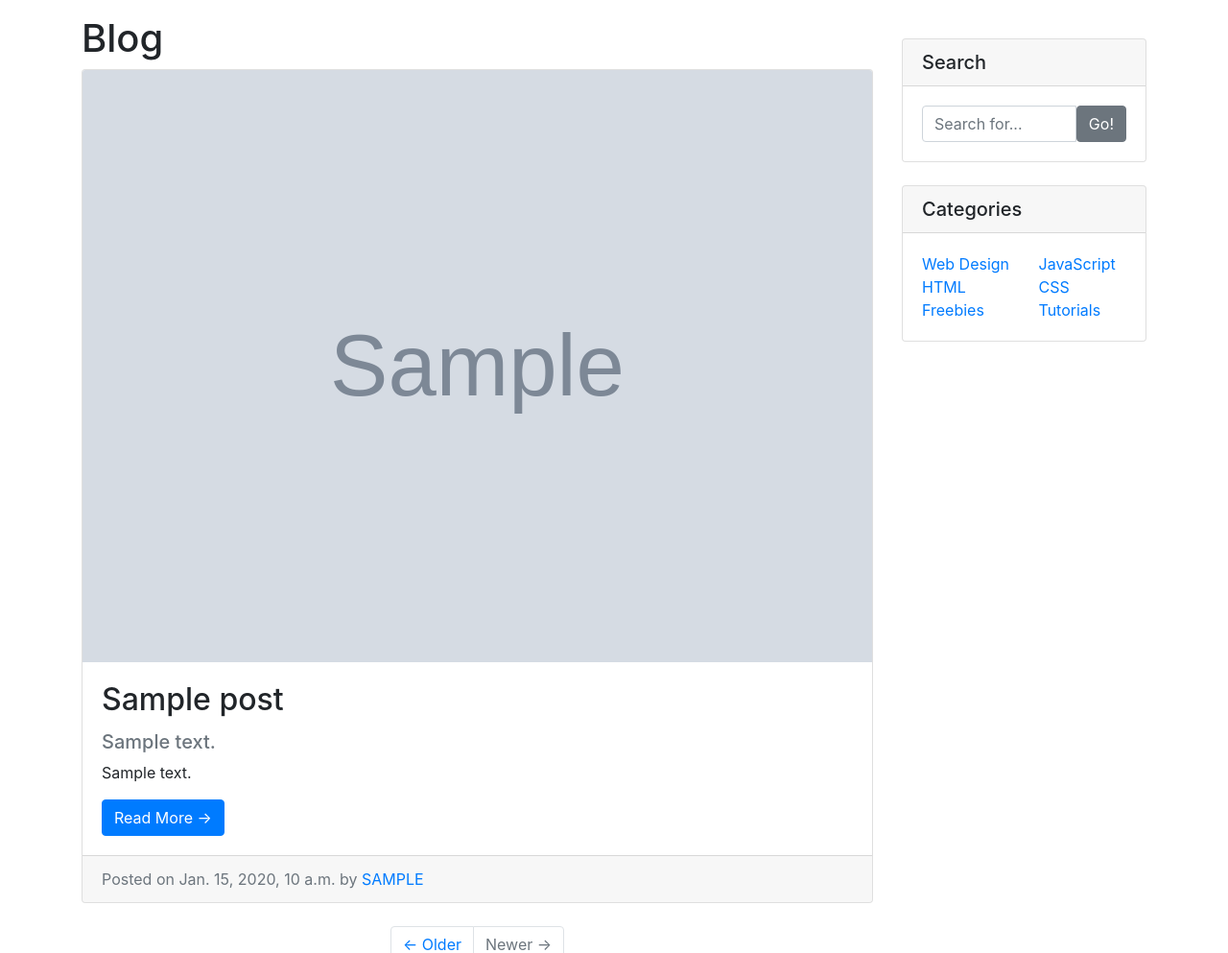
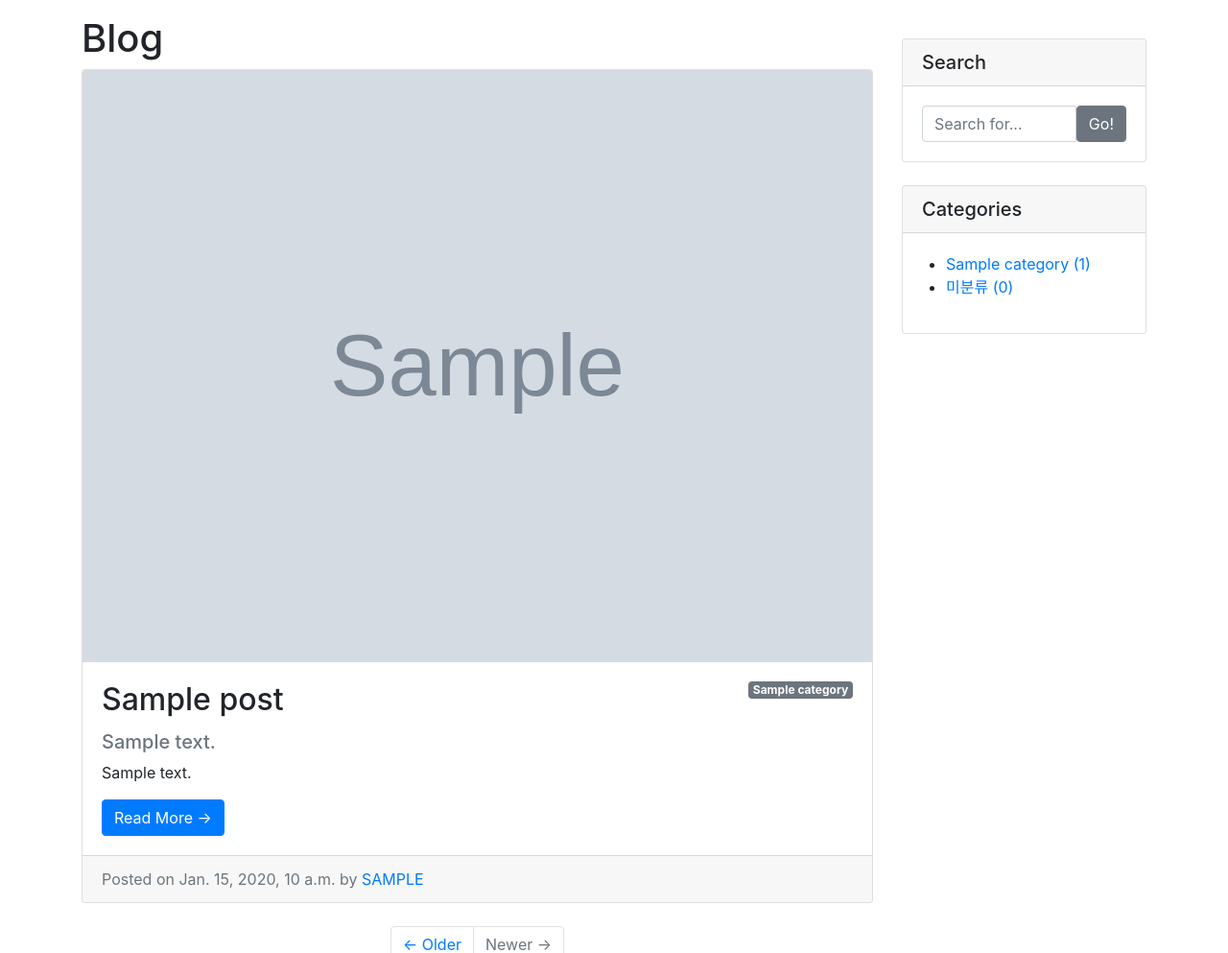
Before and after one commit to woohaen88/do_it_django_proj, a Django app: page /blog/list/ in a window 1280 px wide. Shown: the part 56-1049 px from the top of the page at 96% size. Run offline with Django 3.2, Linux system fonts and the light colour scheme; tables that the repository leaves empty hold one stand-in row (values such as "Sample post"); grey boxes marked "Sample" are stand-in pictures; some libraries are stand-ins or nearby versions.

Commit message:
카테고리 페이지 만들기

```diff
--- a/blogapp/models.py
+++ b/blogapp/models.py
@@ -3,6 +3,21 @@ import os
 from django.contrib.auth.models import User
 
 # Create your models here.
+
+class Category(models.Model):
+    name = models.CharField(max_length=50, unique=True)
+    slug = models.SlugField(max_length=200, unique=True, allow_unicode=True)
+
+    def __str__(self):
+        return self.name
+
+    def get_absolute_url(self):
+        return '/blog/category/{}/'.format(self.slug)
+
+    class Meta:
+        verbose_name_plural = 'categories'
+
+
 class Post(models.Model):
     title = models.CharField(max_length=30)
     hook_text = models.CharField(max_length=100, blank=True)
@@ -17,6 +32,8 @@ class Post(models.Model):
 
     author = models.ForeignKey(User, on_delete=models.SET_NULL, null=True)
 
+    category = models.ForeignKey(Category, null=True, blank=True, on_delete=models.SET_NULL)
+
 
     def __str__(self):
         return '[{}] {}'.format(self.pk, self.title)
--- a/blogapp/templates/blogapp/detail.html
+++ b/blogapp/templates/blogapp/detail.html
@@ -8,6 +8,12 @@
 
         <!-- Post Content Column -->
         <div class="col-lg-8">
+
+            {% if post.category %}
+            <span class="badge badge-secondary float-right">{{ post.category }}</span>
+            {% else %}
+            <span class="badge badge-secondary float-right">미분류</span>
+            {% endif %}
 
             <!-- Title -->
             <h1 class="mt-4">{{ post.title }}</h1>
--- a/blogapp/templates/blogapp/list.html
+++ b/blogapp/templates/blogapp/list.html
@@ -5,7 +5,7 @@
 <div class="container my-3">
     <div class="row">
         <div class="col-md-8 col-lg-9">
-            <h1>Blog</h1>
+            <h1>Blog {% if category %}<span class="badge badge-secondary">{{ category }}</span>{% endif %}</h1>
 
             {% for p in post_list %}
 
@@ -17,6 +17,11 @@
                 <img class="card-img-top" src="https://picsum.photos/seed/{{ p.pk }}/750/300" alt="Card image cap">
                 {% endif %}
                 <div class="card-body">
+                    {% if p.category %}
+                    <span class="badge badge-secondary float-right">{{ p.category }}</span>
+                    {% else %}
+                    <span class="badge badge-secondary float-right">미분류</span>
+                    {% endif %}
                     <h2 class="card-title">{{ p.title }}</h2>
 
                     {% if p.hook_text %}
--- a/blogapp/urls.py
+++ b/blogapp/urls.py
@@ -1,10 +1,11 @@
 from django.urls.conf import path
-from .views import PostListView, PostDetailView
+from .views import PostListView, PostDetailView, category_page
 
 
 app_name = 'blogapp'
 
 urlpatterns = [
+    path('category/<str:slug>/', PostListView.as_view(), name='list'),
     path('list/', PostListView.as_view(), name='list'),
     path('<int:pk>/', PostDetailView.as_view(), name='detail'),
 ]
--- a/blogapp/views.py
+++ b/blogapp/views.py
@@ -3,7 +3,7 @@ from django.shortcuts import render
 
 # Create your views here.
 from django.views.generic import ListView, DetailView
-from .models import Post
+from .models import Post, Category
 
 class PostListView(ListView):
     model = Post
@@ -11,7 +11,32 @@ class PostListView(ListView):
     # context_object_name = 'post_lists'
     template_name = 'blogapp/list.html'
 
+    def get_context_data(self, **kwargs):
+        context = super(PostListView, self).get_context_data()
+        context['categories'] = Category.objects.all()
+        context['no_category_post_count'] = Post.objects.filter(category=None).count()
+        return context
+
 class PostDetailView(DetailView):
     model = Post
     # context_object_name = 'target_user'
     template_name = 'blogapp/detail.html'
+
+def category_page(request, slug):
+    if slug == 'no_category':
+        category = '미분류'
+        post_list = Post.objects.filter(category=None)
+    else:
+        category = Category.objects.get(slug=slug)
+        post_list = Post.objects.filter(category=category)
+
+    return render(
+        request,
+        'blog/post_list.html',
+        {
+            'post_list': post_list,
+            'categories': Category.objects.all(),
+            'no_category_post_count': Post.objects.filter(category=None).count(),
+            'category': category,
+        }
+    )
--- a/templates/list/category_widget.html
+++ b/templates/list/category_widget.html
@@ -1,34 +1,20 @@
 <!-- Categories Widget -->
-<div class="card my-4">
+<div class="card my-4" id="categories-card">
     <h5 class="card-header">Categories</h5>
     <div class="card-body">
         <div class="row">
-            <div class="col-lg-6">
-                <ul class="list-unstyled mb-0">
-                    <li>
-                        <a href="#">Web Design</a>
-                    </li>
-                    <li>
-                        <a href="#">HTML</a>
-                    </li>
-                    <li>
-                        <a href="#">Freebies</a>
-                    </li>
-                </ul>
-            </div>
-            <div class="col-lg-6">
-                <ul class="list-unstyled mb-0">
-                    <li>
-                        <a href="#">JavaScript</a>
-                    </li>
-                    <li>
-                        <a href="#">CSS</a>
-                    </li>
-                    <li>
-                        <a href="#">Tutorials</a>
-                    </li>
-                </ul>
-            </div>
+
+            <ul>
+                {% for category in categories %}
+                <li>
+                    <a href="{{ category.get_absolute_url }}">{{ category }} ({{ category.post_set.count }})</a>
+                </li>
+                {% endfor %}
+                <li>
+                    <a href="/blog/category/no_category/">미분류 ({{ no_category_post_count }})</a>
+                </li>
+            </ul>
+
         </div>
     </div>
 </div>
```
Also changed, not shown: blogapp/admin.py (+4 -4 lines).
